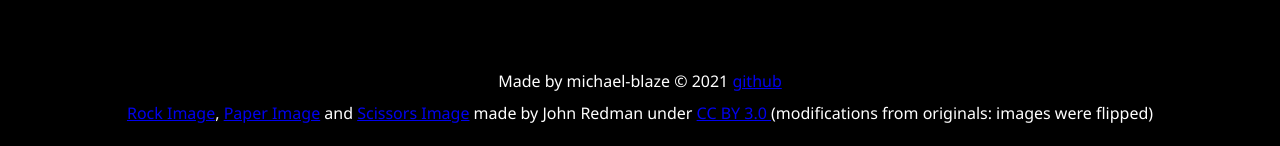
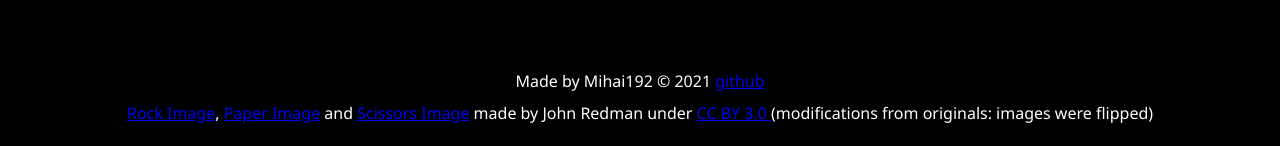
Before and after one commit to Mihai192/rock-paper-scissors, a plain HTML site: page index.html in a window 1280 px wide. Shown: the part 689-835 px from the top of the page. Drawn offline with Linux system fonts and the light colour scheme.

Commit message:
Fixed footer name

```diff
--- a/index.html
+++ b/index.html
@@ -50,7 +50,7 @@
 
 	<footer>
 		<div style="padding: 10px">
-			<span> Made by michael-blaze &copy; 2021 </span> <a href="https://github.com/Mihai192"> github </a>
+			<span> Made by Mihai192 &copy; 2021 </span> <a href="https://github.com/Mihai192"> github </a>
 		</div>
 
 		<div> <a href="https://game-icons.net/1x1/john-redman/rock.html">Rock Image</a>, <a href="https://game-icons.net/1x1/john-redman/paper.html">Paper Image</a> and <a href="https://game-icons.net/1x1/john-redman/scissors.html">Scissors Image</a> made by John Redman under <a href="https://creativecommons.org/licenses/by/3.0/"> CC BY 3.0 </a> (modifications from originals: images were flipped) </div>
```
